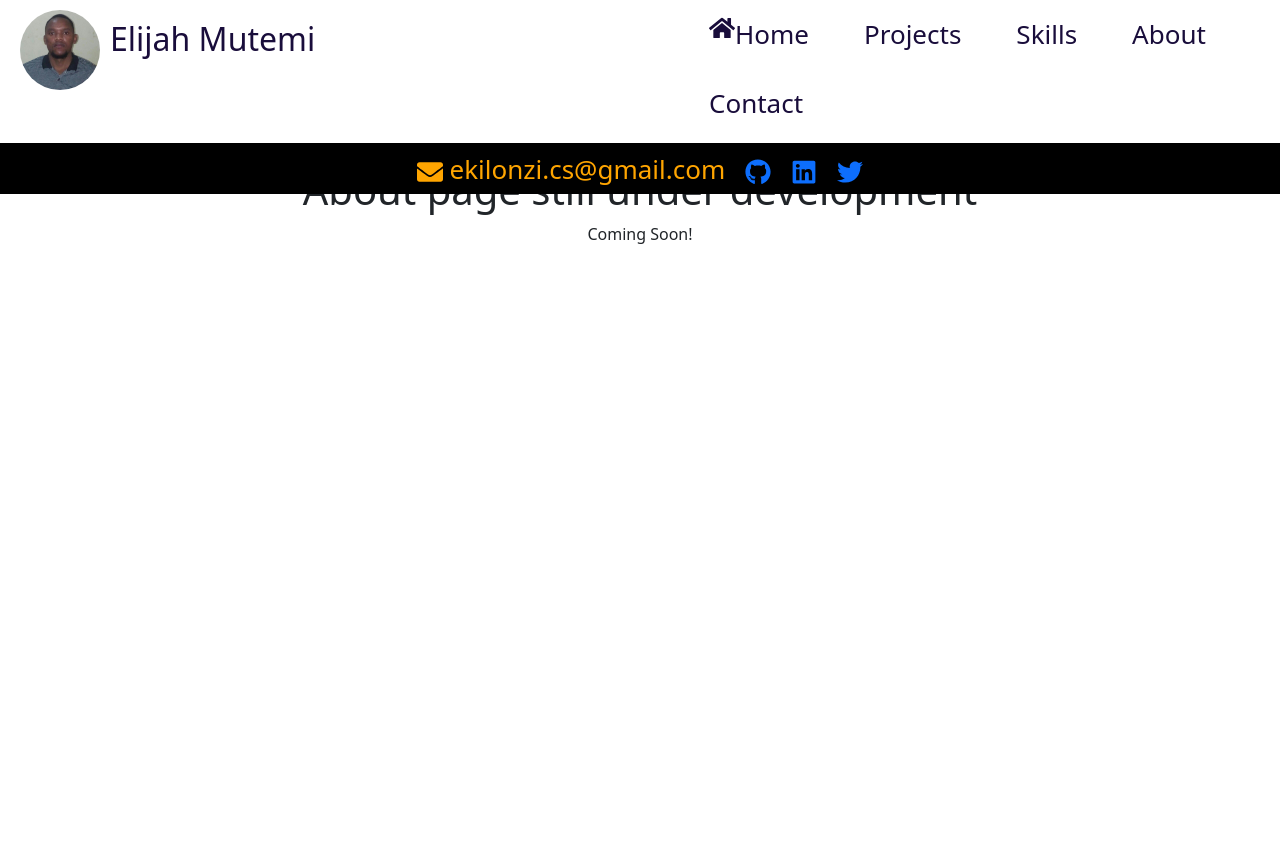
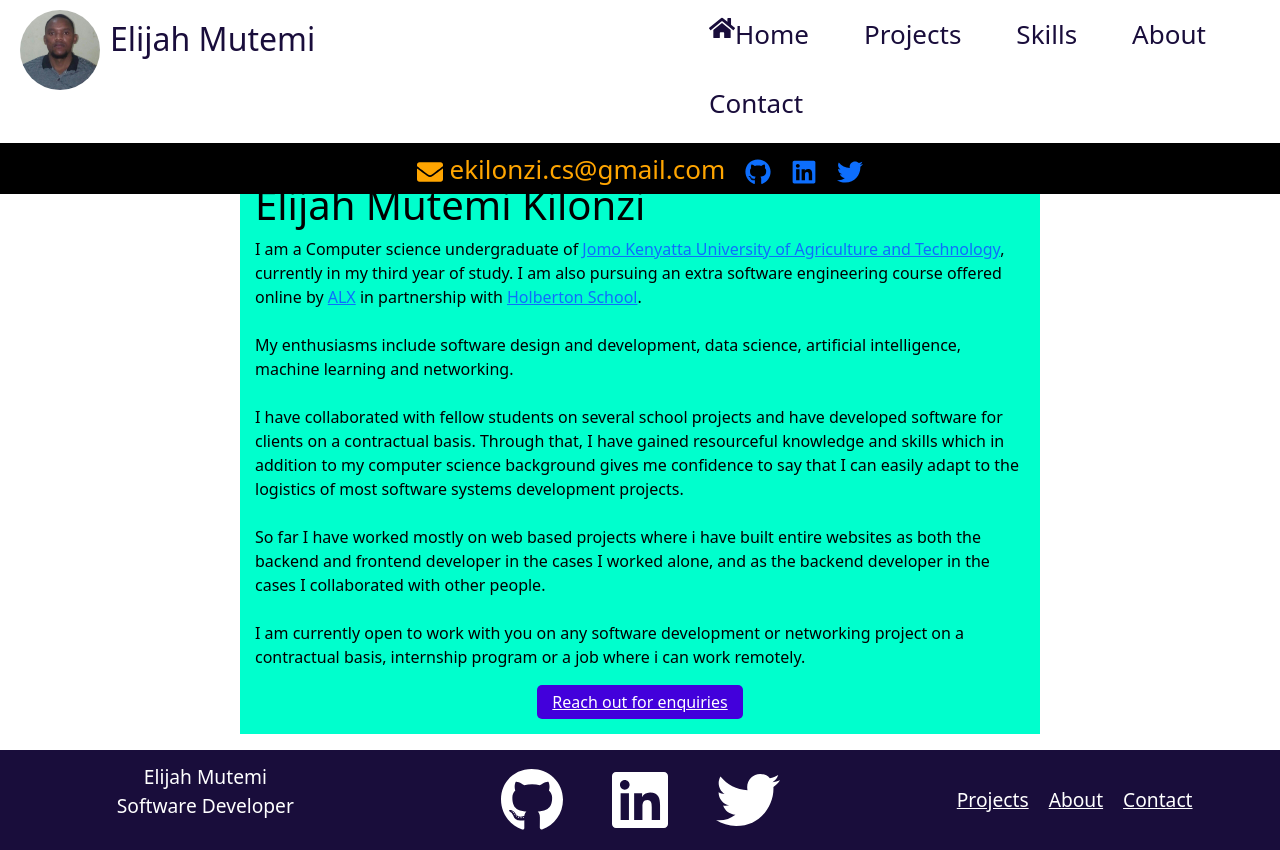
Before and after one commit to njeveh/portfolio, a React (Create React App) app: page /about in a window 1280 px wide. Before the commit the page ends 800 px from the top, so only its background shows below. Built offline with nearby package versions, Linux system fonts and the light colour scheme.

Commit message:
add about page source code

```diff
--- a/src/pages/about/about.js
+++ b/src/pages/about/about.js
@@ -1,14 +1,16 @@
 import PageHeader from "../../global/header";
+import Body from "./body";
+import Footer from "../../global/footer";
 const About = () => {
     return(
         <>
             <PageHeader />
             <div className="page-body">
                 <div className="col-12 col-s-12" style={{ position: "relative" }}>
-                <h1>About page still under development</h1>
-                <p>Coming Soon!</p>
+                    <Body />
                 </div>
             </div>
+            <Footer />
         </>
     );
 }
--- /dev/null
+++ b/src/pages/about/body.js
@@ -0,0 +1,35 @@
+import '../../css/about.css'
+import { Link } from 'react-router-dom';
+const Body = () => {
+    return (
+        <>
+        <div className="flex-div col-12 col-s-12">
+            <div className="center-div">
+                <h1>Elijah Mutemi Kilonzi</h1>
+                <p>
+                    I am a Computer science undergraduate of <a href="https://www.jkuat.ac.ke/" target={"_blank"} rel="noreferrer">Jomo Kenyatta University of
+                    Agriculture and Technology</a>, currently in my third year of study. I am also
+                    pursuing an extra software engineering course offered online by <a href="https://www.alxafrica.com/" target={"_blank"} rel="noreferrer">ALX</a> in partnership
+                    with <a href="https://www.holbertonschool.com/" target={"_blank"} rel="noreferrer">Holberton School</a>.<br /><br />
+                    My enthusiasms include software design and development, data science, artificial
+                    intelligence, machine learning and networking.<br /><br />
+                    I have collaborated with fellow students on several school projects
+                    and have developed software for clients on a contractual basis. Through that, I have gained
+                    resourceful knowledge and skills which in addition to my computer science
+                    background gives me confidence to say that I can easily adapt to the logistics of most software
+                    systems development projects.<br /><br />
+                    So far I have worked mostly on web based projects where i have built entire websites as both the
+                    backend and frontend developer in the cases I worked alone, and as the backend developer
+                    in the cases I collaborated with other people.<br /><br />
+                    I am currently open to work with you on any software development or networking project on
+                    a contractual basis, internship program or a job where i can work remotely.
+                </p>
+                <div className='flex-div'>
+                    <button className='contact-button'><Link to='/contact' className="footer-link">Reach out for enquiries</Link></button>
+                </div>
+            </div>
+        </div>
+        </>
+    );
+}
+export default Body;
```
